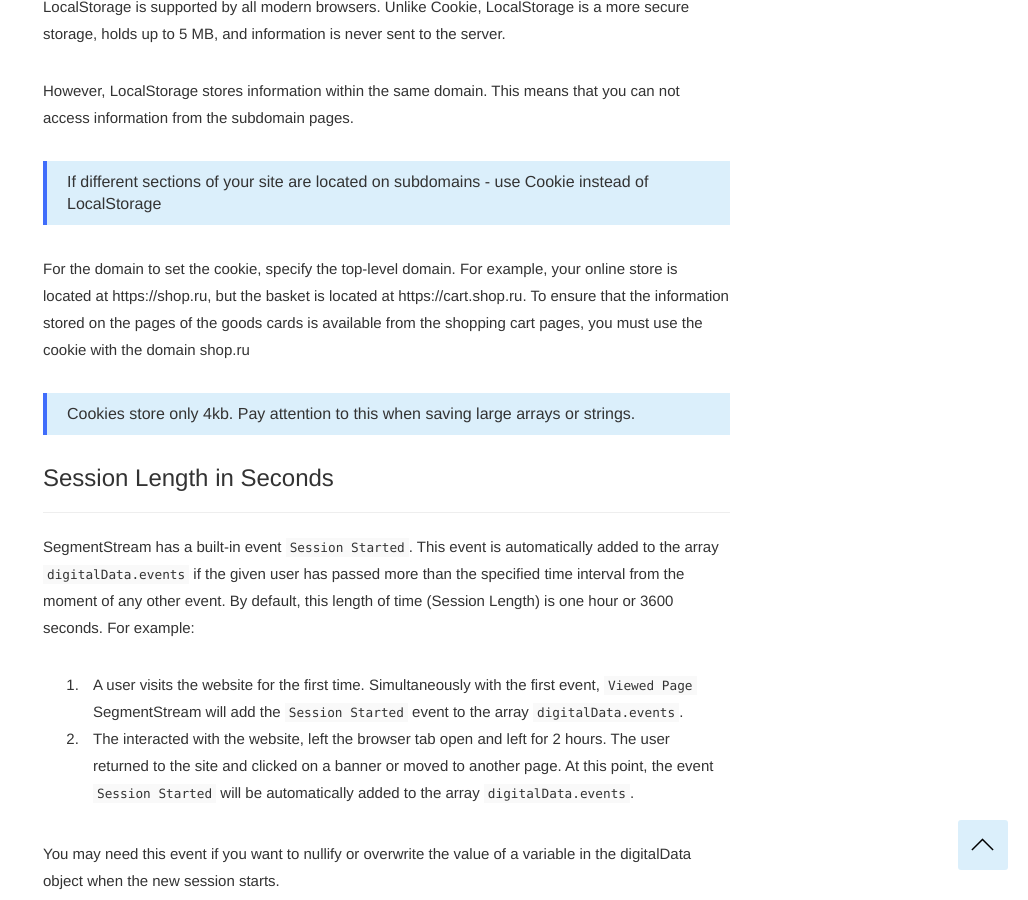
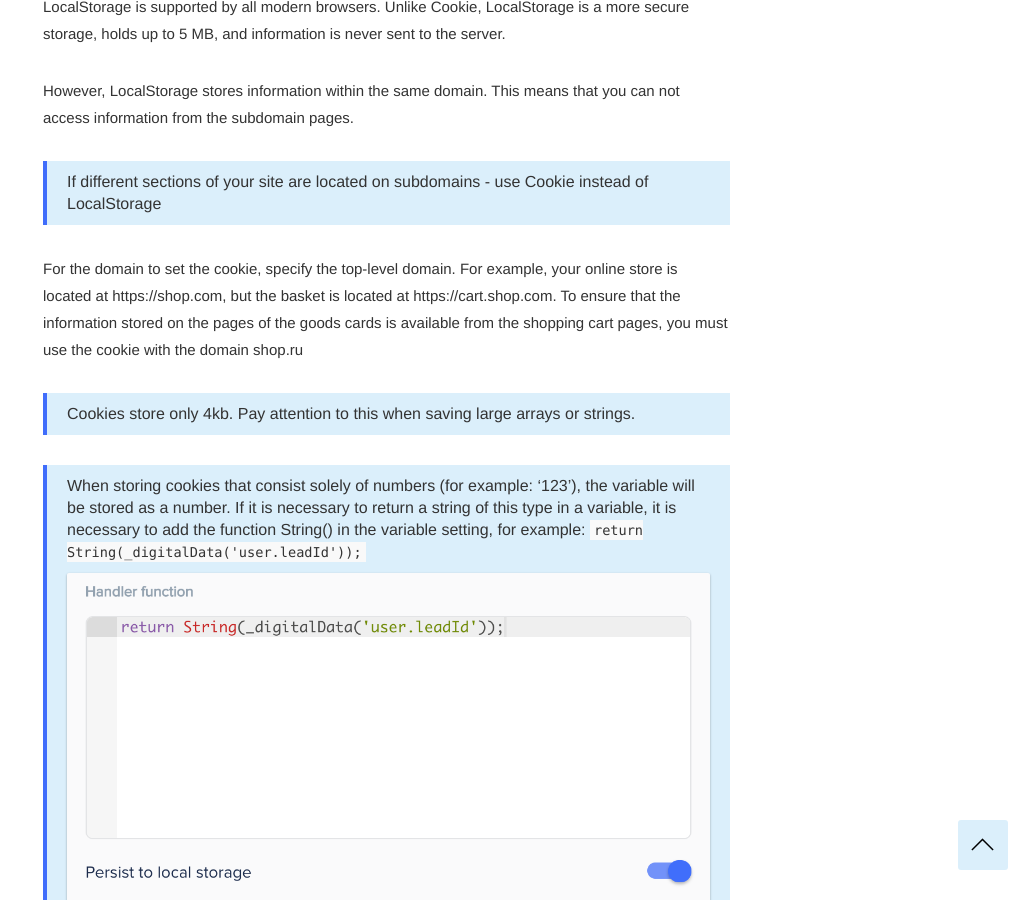
Before and after one commit to segmentstream-com/segmentstream-com.github.io, a Jekyll site: the page built from _docs/for-analyst/settings.md, in a window 1280 px wide and 900 px high, scrolled down 2393 px. Shown: the whole window, without its empty margins (252-1280 px from the left). Built offline with Jekyll 4.4.1, drawn with Linux system fonts in a browser that asks for light colours; nearby versions of some CDN libraries.

Commit message:
updated cookie persist notes

```diff
--- a/_docs/for-analyst/settings.md
+++ b/_docs/for-analyst/settings.md
@@ -51,9 +51,13 @@
 > If different sections of your site are located on subdomains - use Cookie instead of LocalStorage
 
 For the domain to set the cookie, specify the top-level domain.
-For example, your online store is located at https://shop.ru, but the basket is located at https://cart.shop.ru. To ensure that the information stored on the pages of the goods cards is available from the shopping cart pages, you must use the cookie with the domain shop.ru
+For example, your online store is located at https://shop.com, but the basket is located at https://cart.shop.com. To ensure that the information stored on the pages of the goods cards is available from the shopping cart pages, you must use the cookie with the domain shop.ru
 
 > Cookies store only 4kb. Pay attention to this when saving large arrays or strings.
+
+> When storing cookies that consist solely of numbers (for example: '123'), the variable will be stored as a number.
+If it is necessary to return a string of this type in a variable, it is necessary to add the function String() in the variable setting, for example: `return String(_digitalData('user.leadId'));`
+![](/img/settings.2.png)
 
 ### <a name="3"></a> Session Length in Seconds
 ------
```
Also changed, not shown: img/settings.2.png (added).
